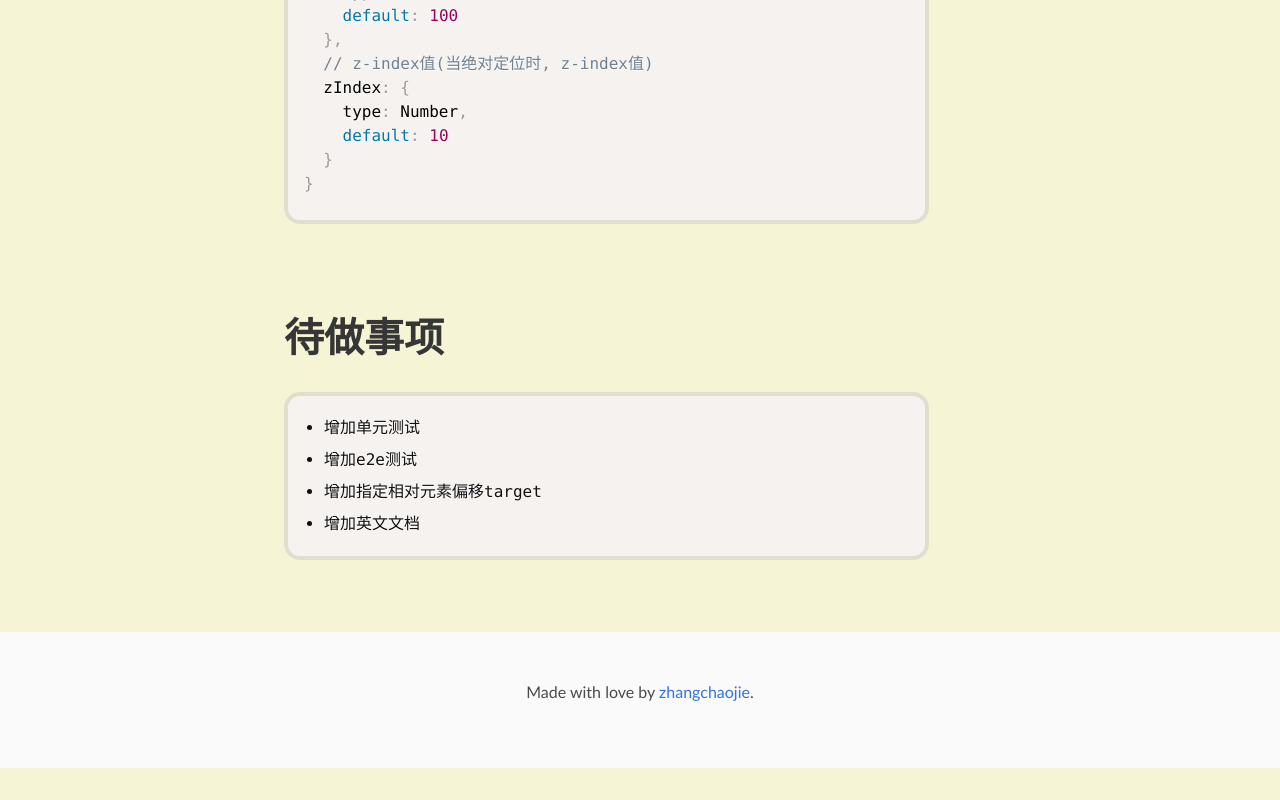
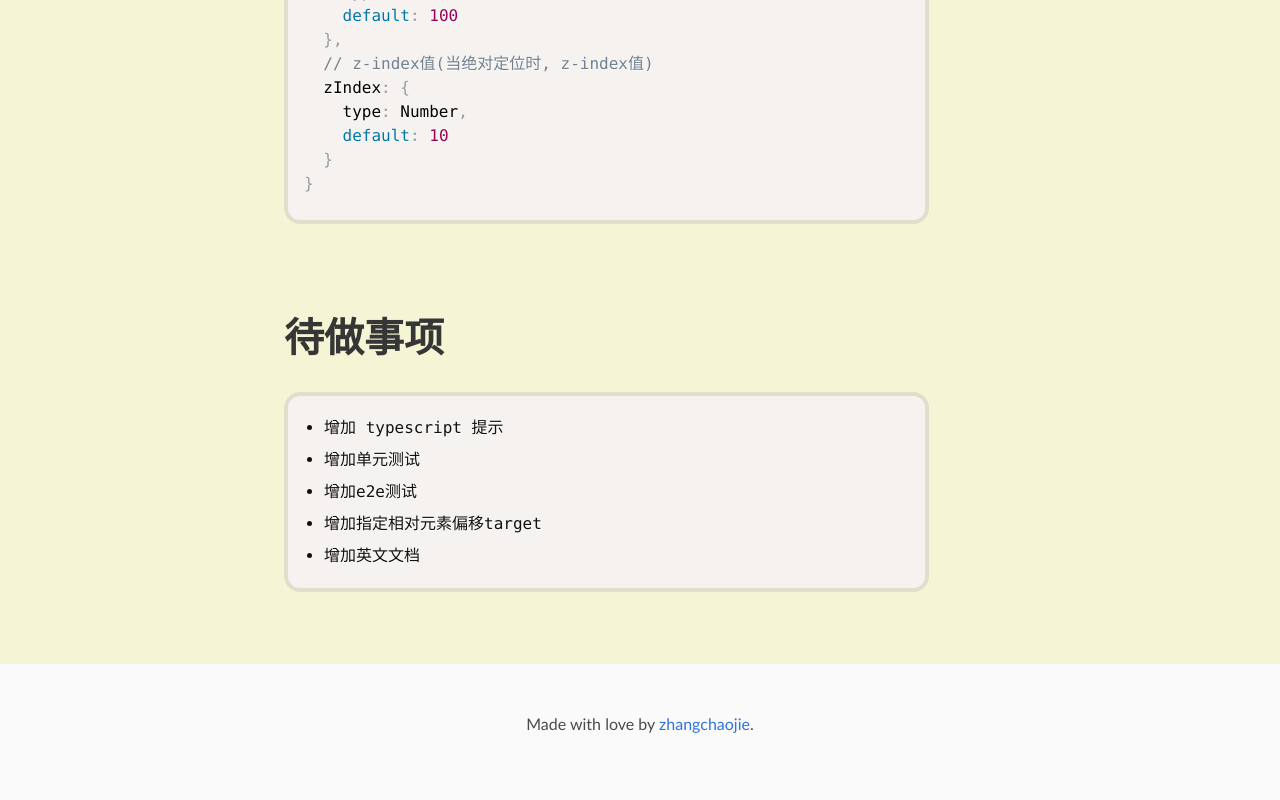
Before and after one commit to dream2023/easy-affix, a Vue app: page / in a window 1280 px wide. Shown: the part 2010-2810 px from the top of the page. Before the commit the page ends 2778 px from the top, so only its background shows below. Built offline with nearby package versions, Linux system fonts and the light colour scheme.

Commit message:
更改readme.md 和 完善packages.json

```diff
--- a/documentation/App.vue
+++ b/documentation/App.vue
@@ -154,6 +154,7 @@ props: {
                 <h1 class="title is-2">待做事项</h1>
                 <blockquote>
                   <ul style="margin-left: 20px;line-height: 2em;">
+                    <li>增加 typescript 提示</li>
                     <li>增加单元测试</li>
                     <li>增加e2e测试</li>
                     <li>增加指定相对元素偏移target</li>
```
Also changed, not shown: package.json (+16 -2 lines), 6 other files (tests, documents, lock files or other folders).
